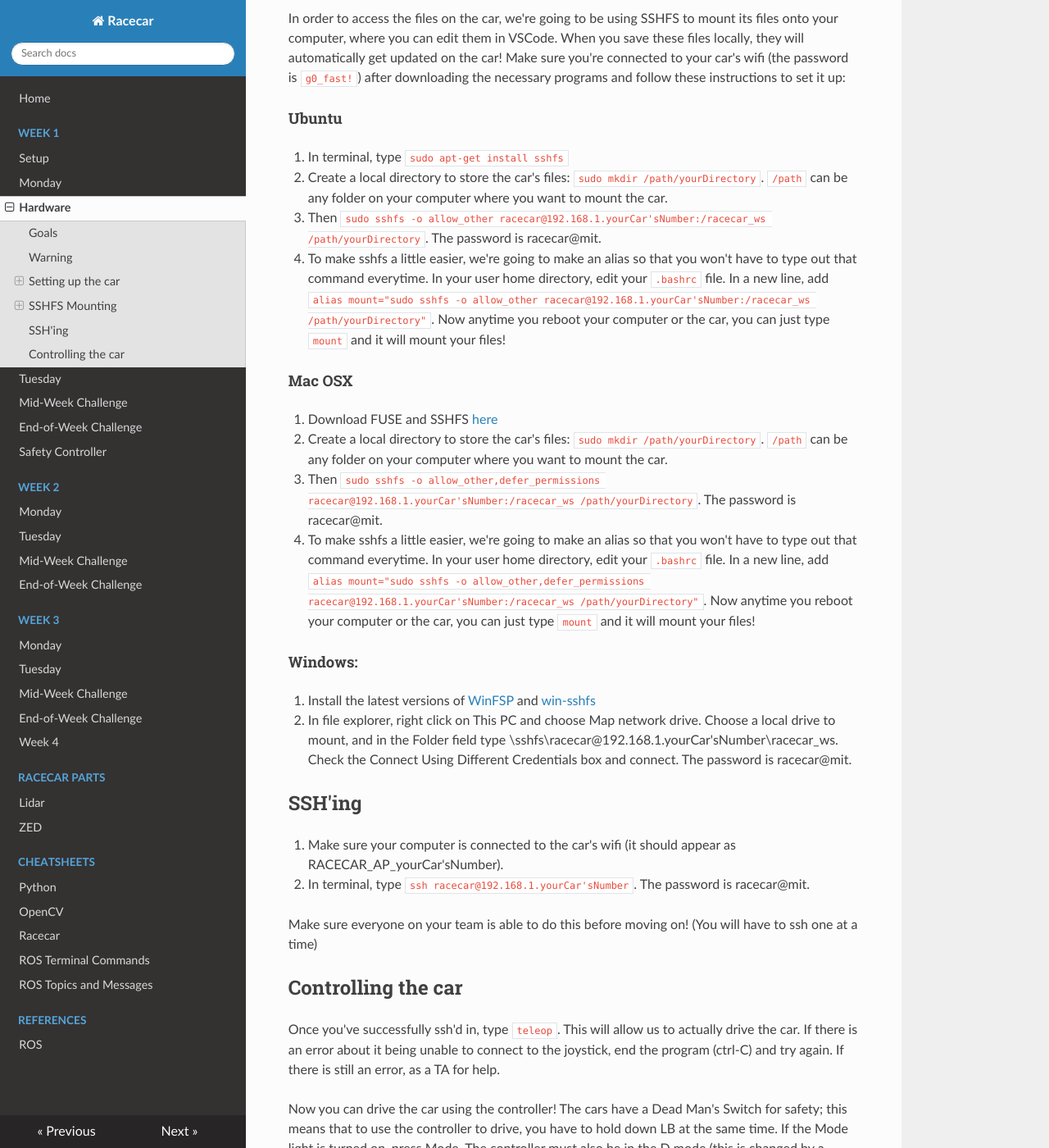
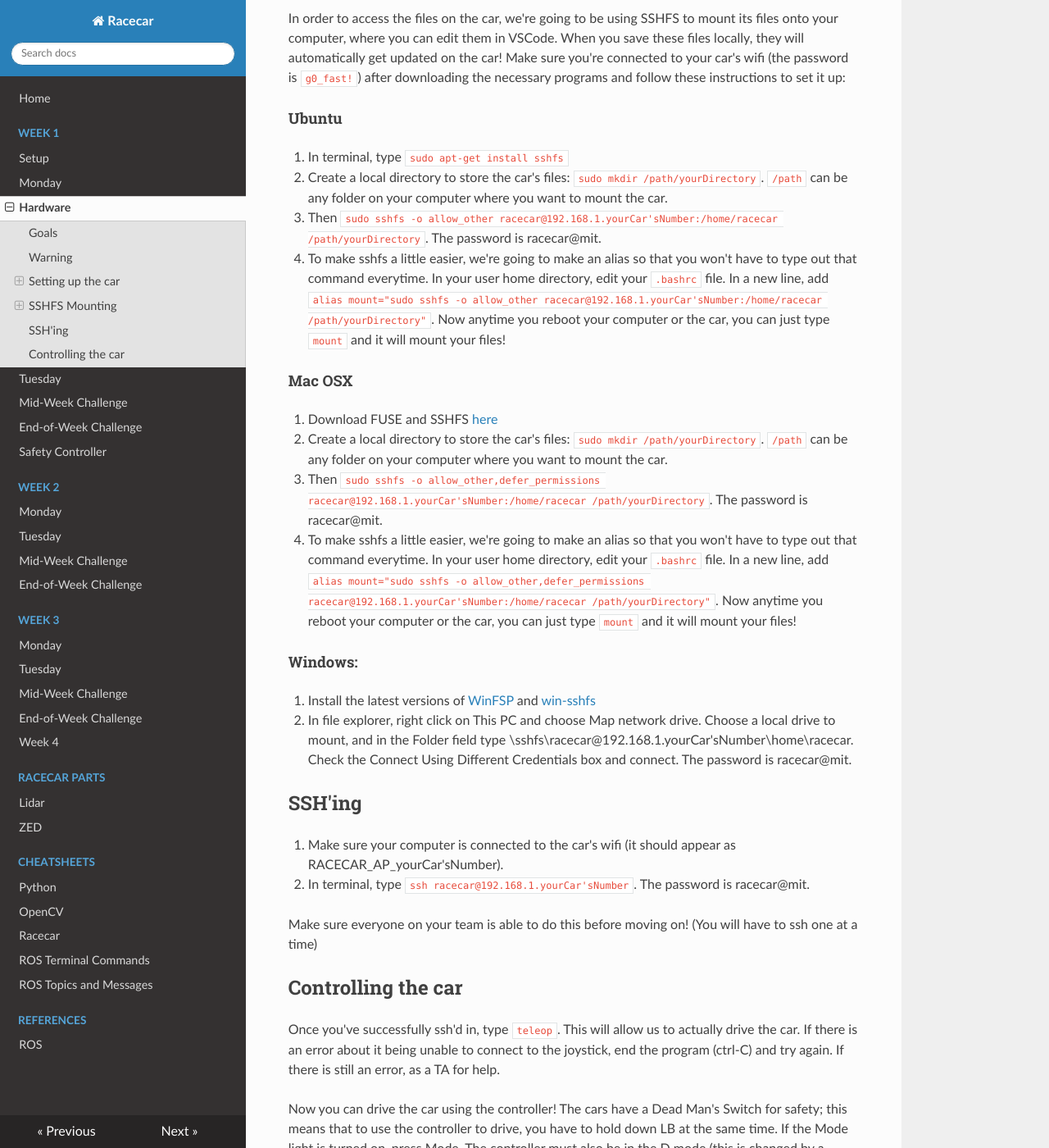
Before and after one commit to ChrisLindland/racecar-website, an MkDocs documentation site: the page built from docs/week1/01_monday/lab2.md, in a window 1280 px wide and 1400 px high, scrolled down 2391 px. Shown: the whole window at 82% size. Built offline with MkDocs 1.6.1, drawn with Linux system fonts in a browser that asks for light colours; nearby versions of some CDN libraries.

Commit message:
Update lab2.md

```diff
--- a/docs/week1/01_monday/lab2.md
+++ b/docs/week1/01_monday/lab2.md
@@ -39,18 +39,18 @@ In order to access the files on the car, we're going to be using SSHFS to mount
 #### Ubuntu
 1. In terminal, type `sudo apt-get install sshfs`
 2. Create a local directory to store the car's files: `sudo mkdir /path/yourDirectory`. `/path` can be any folder on your computer where you want to mount the car.
-3. Then `sudo sshfs -o allow_other racecar@192.168.1.yourCar'sNumber:/racecar_ws /path/yourDirectory`. The password is racecar@mit.
-4. To make sshfs a little easier, we're going to make an alias so that you won't have to type out that command everytime. In your user home directory, edit your `.bashrc` file. In a new line, add `alias mount="sudo sshfs -o allow_other racecar@192.168.1.yourCar'sNumber:/racecar_ws /path/yourDirectory"`. Now anytime you reboot your computer or the car, you can just type `mount` and it will mount your files!
+3. Then `sudo sshfs -o allow_other racecar@192.168.1.yourCar'sNumber:/home/racecar /path/yourDirectory`. The password is racecar@mit.
+4. To make sshfs a little easier, we're going to make an alias so that you won't have to type out that command everytime. In your user home directory, edit your `.bashrc` file. In a new line, add `alias mount="sudo sshfs -o allow_other racecar@192.168.1.yourCar'sNumber:/home/racecar /path/yourDirectory"`. Now anytime you reboot your computer or the car, you can just type `mount` and it will mount your files!
 
 #### Mac OSX
 1. Download FUSE and SSHFS [here](https://osxfuse.github.io/)
 2. Create a local directory to store the car's files: `sudo mkdir /path/yourDirectory`. `/path` can be any folder on your computer where you want to mount the car.
-3. Then `sudo sshfs -o allow_other,defer_permissions racecar@192.168.1.yourCar'sNumber:/racecar_ws /path/yourDirectory`. The password is racecar@mit.
-4. To make sshfs a little easier, we're going to make an alias so that you won't have to type out that command everytime. In your user home directory, edit your `.bashrc` file. In a new line, add `alias mount="sudo sshfs -o allow_other,defer_permissions racecar@192.168.1.yourCar'sNumber:/racecar_ws /path/yourDirectory"`. Now anytime you reboot your computer or the car, you can just type `mount` and it will mount your files!
+3. Then `sudo sshfs -o allow_other,defer_permissions racecar@192.168.1.yourCar'sNumber:/home/racecar /path/yourDirectory`. The password is racecar@mit.
+4. To make sshfs a little easier, we're going to make an alias so that you won't have to type out that command everytime. In your user home directory, edit your `.bashrc` file. In a new line, add `alias mount="sudo sshfs -o allow_other,defer_permissions racecar@192.168.1.yourCar'sNumber:/home/racecar /path/yourDirectory"`. Now anytime you reboot your computer or the car, you can just type `mount` and it will mount your files!
 
 #### Windows:
 1. Install the latest versions of [WinFSP](https://github.com/billziss-gh/winfsp/releases/tag/v1.4.19049) and [win-sshfs](https://github.com/billziss-gh/sshfs-win/releases/tag/v2.7.17334)
-2. In file explorer, right click on This PC and choose Map network drive. Choose a local drive to mount, and in the Folder field type \\sshfs\racecar@192.168.1.yourCar'sNumber\racecar_ws. Check the Connect Using Different Credentials box and connect. The password is racecar@mit.
+2. In file explorer, right click on This PC and choose Map network drive. Choose a local drive to mount, and in the Folder field type \\sshfs\racecar@192.168.1.yourCar'sNumber\home\racecar. Check the Connect Using Different Credentials box and connect. The password is racecar@mit.
 
 
 ## SSH'ing
```
